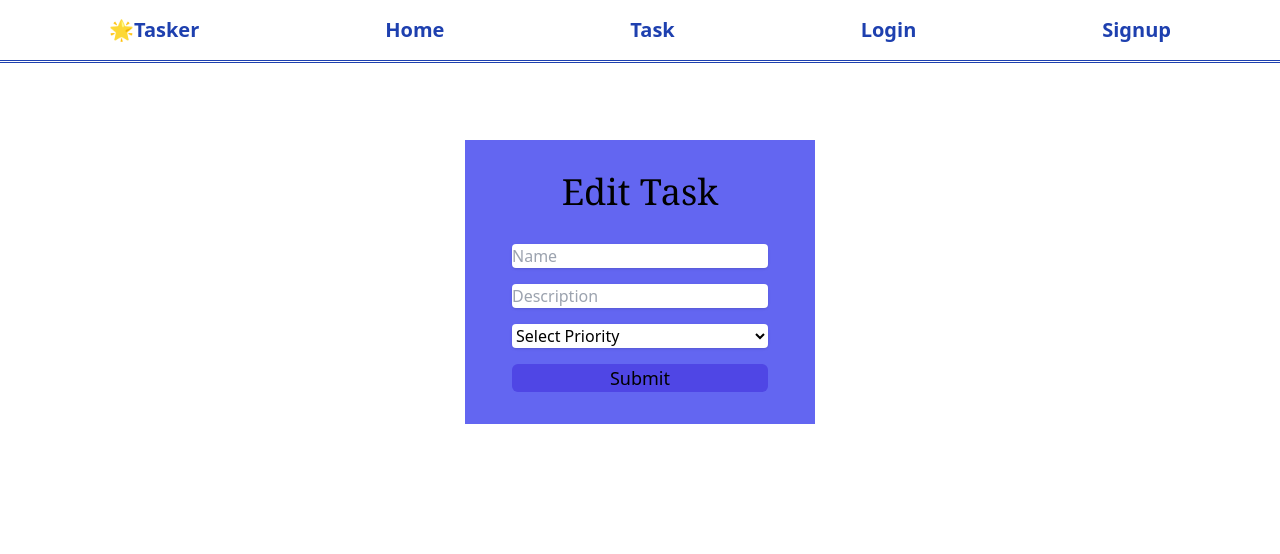
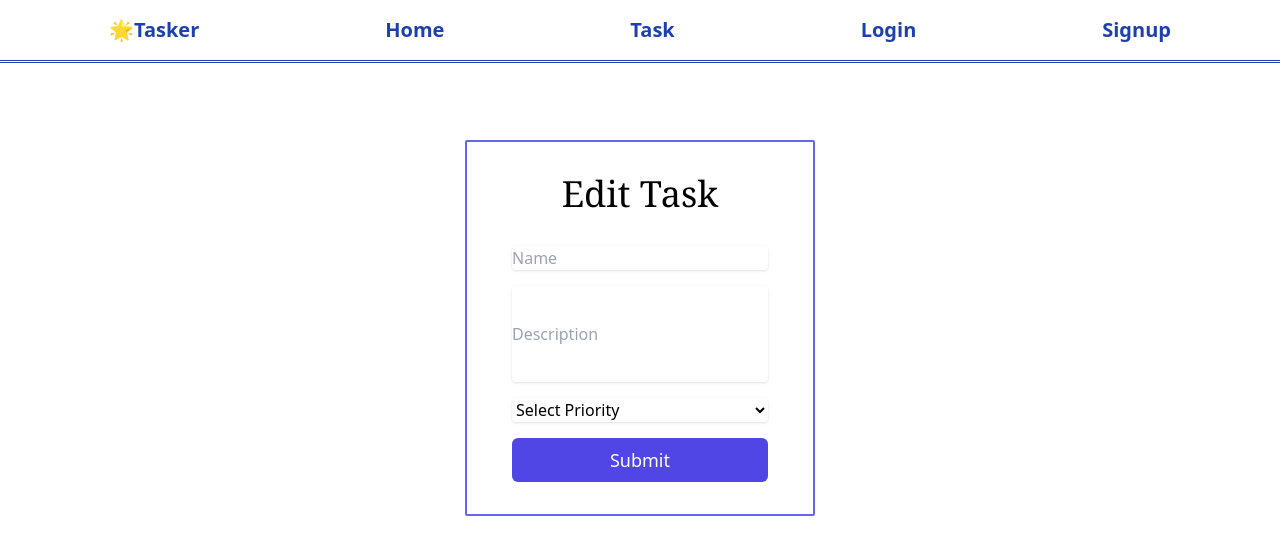
Before and after one commit to Deep-06/Tasker, a React (Create React App) app in the folder frontend/: page /editgame/1 in a window 1280 px wide. Shown: the top 554 px of the page. Built offline with nearby package versions, Linux system fonts and the light colour scheme.

Commit message:
Added some css

```diff
--- a/frontend/src/pages/Edit.jsx
+++ b/frontend/src/pages/Edit.jsx
@@ -2,7 +2,7 @@ import React from 'react'
 import  { useEffect, useState } from 'react'
 import { useDispatch, useSelector } from 'react-redux';
 import { useParams, useNavigate } from 'react-router-dom'
-import { editTask } from '../redux/Task/action';
+import { editTask, getTask } from '../redux/Task/action';
 
 const initialState = {
     title: "",
@@ -29,6 +29,7 @@ export const Edit = () => {
        // console.log(data);
         dispatch(editTask(id,data, token));
         setData(initialState);
+        dispatch(getTask);
         navigate('/task')
       }
 
@@ -39,7 +40,7 @@ export const Edit = () => {
 
     return (
         <div className='flex justify-center items-center mt-20'>
-        <div className='bg-indigo-500/100 w-[250px] sm:w-[350px]'>
+        <div className='w-[250px] sm:w-[350px] rounded-sm border-indigo-500 border-2 '>
             <h3 className='p-8 text-4xl font-serif'>Edit Task</h3>
             <div className='flex justify-around'>
 
@@ -49,7 +50,7 @@ export const Edit = () => {
                         value={data.title}
                         onChange={handleChange} />
 
-                    <input type="text" placeholder="Description" className="w-50 lg:w-64 bg-white shadow rounded"
+                    <input type="text" placeholder="Description" className="w-50 h-24 lg:w-64 bg-white shadow rounded"
                         name="description"
                         value={data.description}
                         onChange={handleChange} />
@@ -61,7 +62,7 @@ export const Edit = () => {
                         <option value="Low">Low</option>
                     </select>
 
-                    <button type="submit" className='bg-indigo-600 px-3 w-50 lg:w-64 rounded-md text-lg'>Submit</button>
+                    <button type="submit" className='bg-indigo-600 px-3 py-2 w-50 lg:w-64 rounded-md text-lg text-white'>Submit</button>
 
                 </form>
             </div>
--- a/frontend/src/pages/Task.jsx
+++ b/frontend/src/pages/Task.jsx
@@ -27,7 +27,7 @@ export const Task = () => {
 
   const handleSubmit = (e) => {
     e.preventDefault();
-    console.log(data);
+   // console.log(data);
     dispatch(addTask(data, token));
     setData(initialState);
   }
@@ -45,7 +45,7 @@ export const Task = () => {
     dispatch(deleteTask(id, token));
   };
 
-  console.log(tasks)
+ // console.log(tasks)
   function getPriorityColor(priority) {
     switch (priority) {
       case "Low":
@@ -97,7 +97,7 @@ export const Task = () => {
               <option value="Low">Low</option>
             </select>
 
-            <button type="submit" className='bg-indigo-600 px-3 rounded-md text-lg'>Add Task</button>
+            <button type="submit" className='bg-indigo-600 px-3 rounded-md text-lg text-white'>Add Task</button>
 
           </form>
         </div>
```
